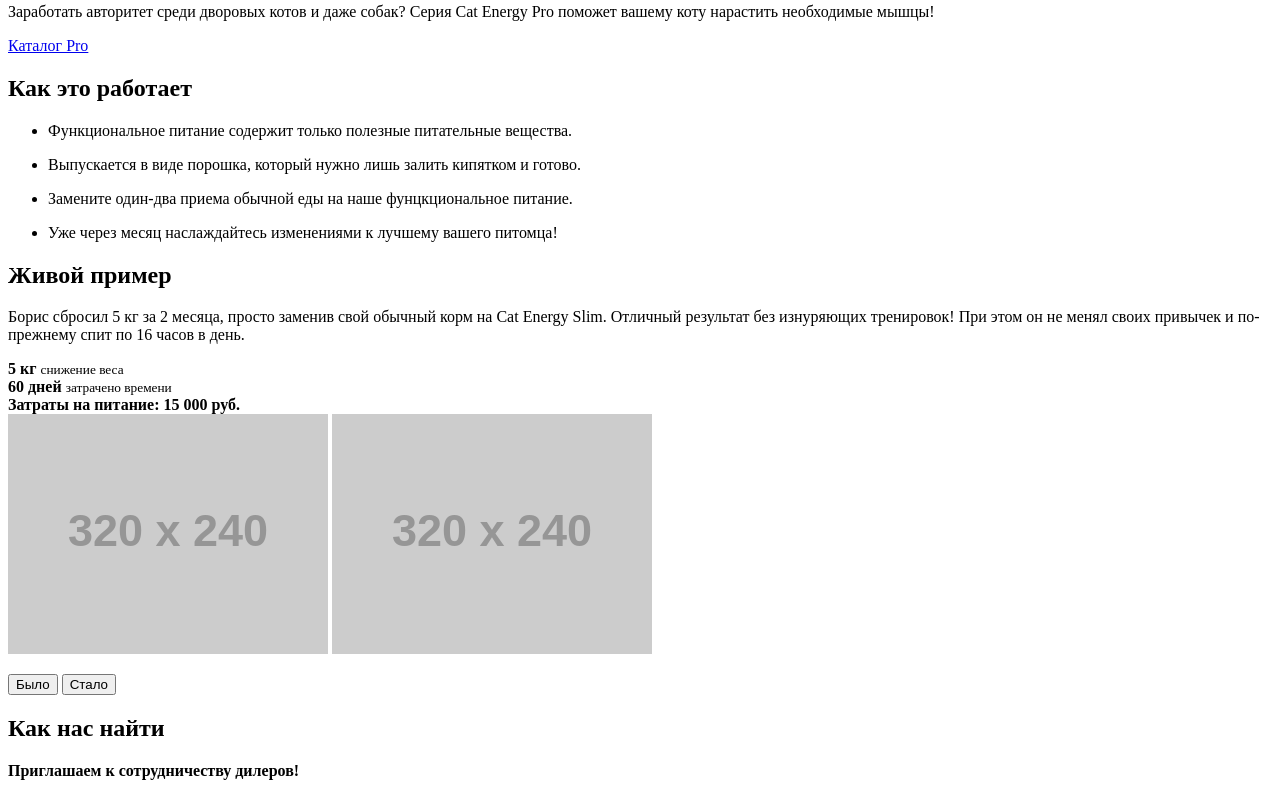
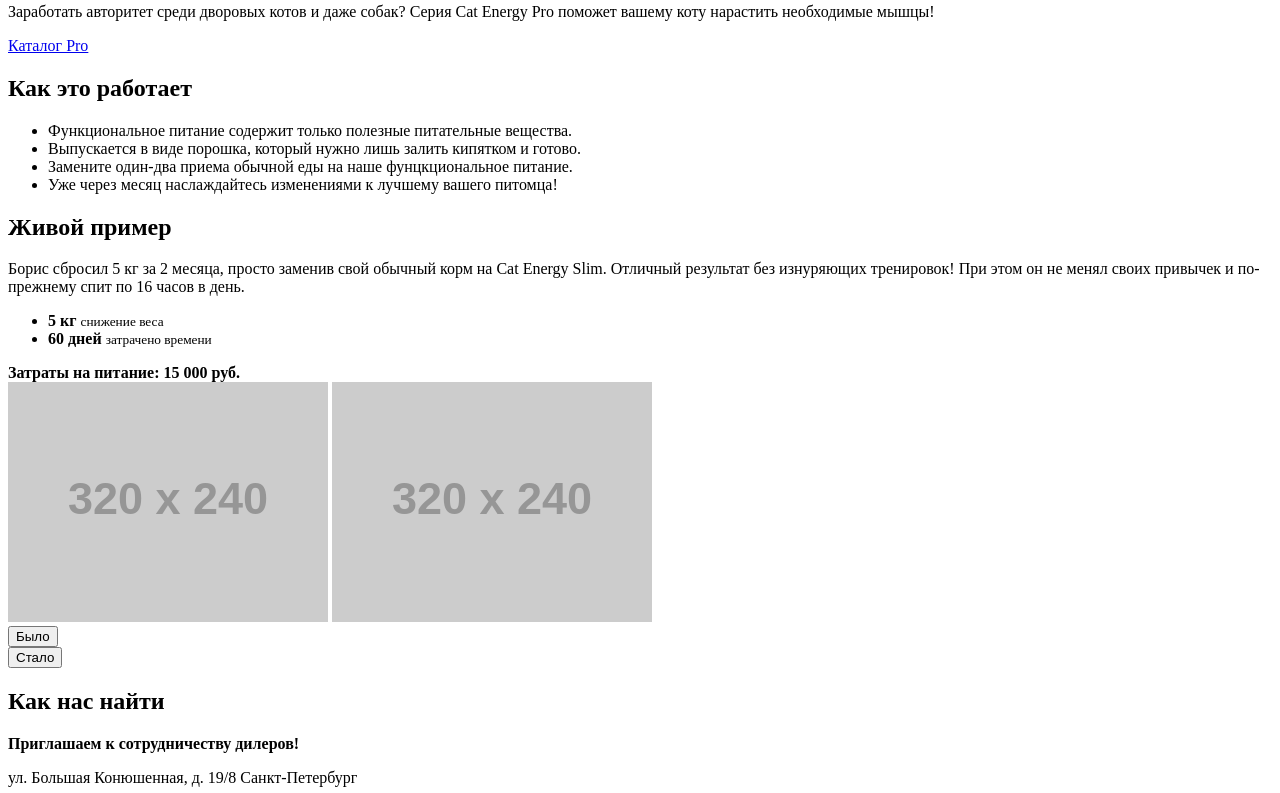
Before and after one commit to majs999/345843-cat-energy, a website: page source/index.html in a window 1280 px wide. Shown: the part 699-1492 px from the top of the page. Drawn offline with Linux system fonts and the light colour scheme; placeholder pictures from the web are drawn by us.

Commit message:
Правит индекс

```diff
--- a/source/index.html
+++ b/source/index.html
@@ -9,7 +9,7 @@
     <header class="page-header">
       <a class="page-header__logo">
         <img class="page-header__logo-image" src="http://placehold.it/33x38" width="33" height="38" alt="Cat Energy">
-        <img class="page-header__logo-text logo" src="http://placehold.it/101x18" width="101" height="18" alt="Cat Energy">
+        <img class="page-header__logo-text logo-header" src="http://placehold.it/101x18" width="101" height="18" alt="Cat Energy">
       </a>
       <nav class="main-nav">
         <button class="main-nav__toggle" type="button">Открыть меню</button>
@@ -29,13 +29,13 @@
           <h1 class="promo__title">Cat Energy – функциональное питание для котов</h1>
           <b class="promo__slogan">Занялся собой? Займись котом!</b>
           <img class="promo__image" src="http://placehold.it/280x271" width="280" height="271" alt="Cat Enegry. Курица">
-          <a href="form.html" class="promo__button">Подобрать программу</a>
+          <a href="form.html" class="promo__button button">Подобрать программу</a>
         </div>
       </section>
 
       <section class="programms">
-        <h2 class="programms__title visually-hidden">Программы питания</h2>
         <div class="programms__wrapper">
+          <h2 class="programms__title visually-hidden">Программы питания</h2>
           <article class="programms__item weight-loss">
             <h3 class="weight-loss__title">Похудение</h3>
             <p class="weight-loss__text">Ваш кот весит больше собаки и почти утратил способность лазить по деревьям? Пора на диету! Cat Energy Slim поможет вашему питомцу сбросить лишний вес.</p>
@@ -54,18 +54,10 @@
         <div class="about__wrapper">
           <h2 class="about__title">Как это работает</h2>
           <ul class="about__list">
-            <li class="about__item about__item--leaf">
-              <p class="about__text">Функциональное питание содержит только полезные питательные вещества.</p>
-            </li>
-            <li class="about__item about__item--water">
-              <p class="about__text">Выпускается в виде порошка, который нужно лишь залить кипятком и готово.</p>
-            </li>
-            <li class="about__item about__item--fork">
-              <p class="about__text">Замените один-два приема обычной еды на наше фунцкциональное питание.</p>
-            </li>
-            <li class="about__item about__item--scales">
-              <p class="about__text">Уже через месяц наслаждайтесь изменениями к лучшему вашего питомца!</p>
-            </li>
+            <li class="about__item about__item--leaf">Функциональное питание содержит только полезные питательные вещества.</li>
+            <li class="about__item about__item--water">Выпускается в виде порошка, который нужно лишь залить кипятком и готово.</li>
+            <li class="about__item about__item--fork">Замените один-два приема обычной еды на наше фунцкциональное питание.</li>
+            <li class="about__item about__item--scales">Уже через месяц наслаждайтесь изменениями к лучшему вашего питомца!</li>
           </ul>
         </div>
       </section>
@@ -74,24 +66,25 @@
         <div class="exapmle__wrapper">
           <h2 class="example__title">Живой пример</h2>
           <p class="example__text">Борис сбросил 5 кг за 2 месяца, просто заменив свой обычный корм на Cat Energy Slim. Отличный результат без изнуряющих тренировок! При этом он не менял своих привычек и по-прежнему спит по 16 часов в день.</p>
-          <div class="exapmle__stats">
-            <div class="exapmle__stat">
+          <ul class="exapmle__stats">
+            <li class="exapmle__stat">
               <b class="example__result">5 кг</b>
               <small class="example__desc">снижение веса</small>
-            </div>
-            <div class="exapmle__stat">
+            </li>
+            <li class="exapmle__stat">
               <b class="example__result">60 дней</b>
               <small class="example__desc">затрачено времени</small>
-            </div>
-          </div>
+            </li>
+          </ul>
           <b class="exapmle__cost">Затраты на питание: 15 000 руб.</b>
           <div class="exapmle__images slider">
             <img src="http://placehold.it/320x240" width="320" height="240" alt="Толстый котан" class="example__image slider__image">
             <img src="http://placehold.it/320x240" width="320" height="240" alt="Худой котан" class="example__image slider__image">
-            <p class="exapmle__toggles slider__toggles">
+            <div class="exapmle__toggles slider__toggles">
               <button class="slider__toggle" type="button">Было</button>
+              <div class="slider__scale"></div>
               <button class="slider__toggle" type="button">Стало</button>
-            </p>
+            </div>
           </div>
         </div>
       </section>
@@ -102,13 +95,13 @@
         <section class="contacts">
           <div class="contacts__wrapper">
             <h2 class="visually-hidden">Как нас найти</h2>
-            <b class="contacts__slogan">Приглашаем к сотрудничеству дилеров!</b>
+            <strong class="contacts__slogan">Приглашаем к сотрудничеству дилеров!</strong>
             <p class="contacts__text">ул. Большая Конюшенная, д. 19/8 Санкт-Петербург</p>
             <div class="contacts__map"></div>
           </div>
         </section>
         <a class="page-footer__logo">
-          <img class="page-footer__logo-text logo" src="http://placehold.it/101x18" width="101" height="18" alt="Cat Energy">
+          <img class="page-footer__logo-text logo-footer" src="http://placehold.it/101x18" width="101" height="18" alt="Cat Energy">
         </a>
         <div class="page-footer__social social">
           <ul class="social__list">
```
